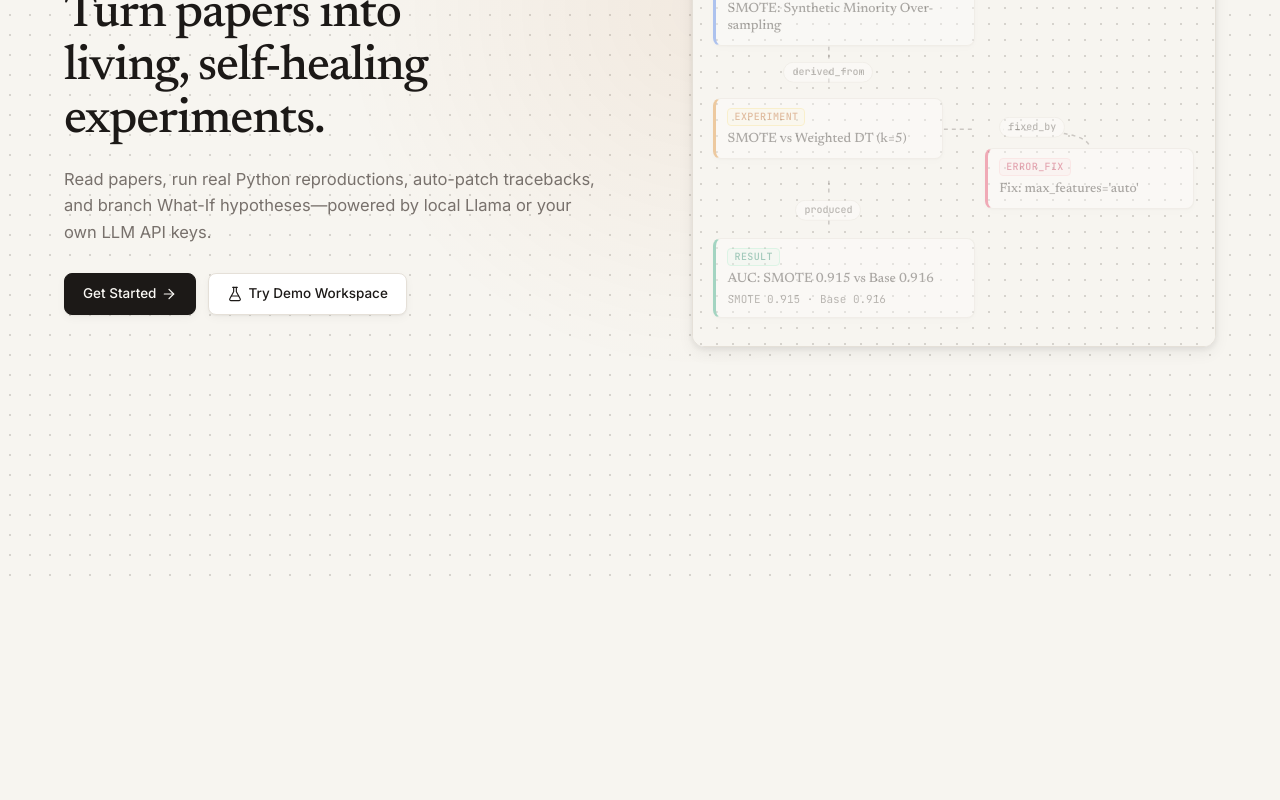
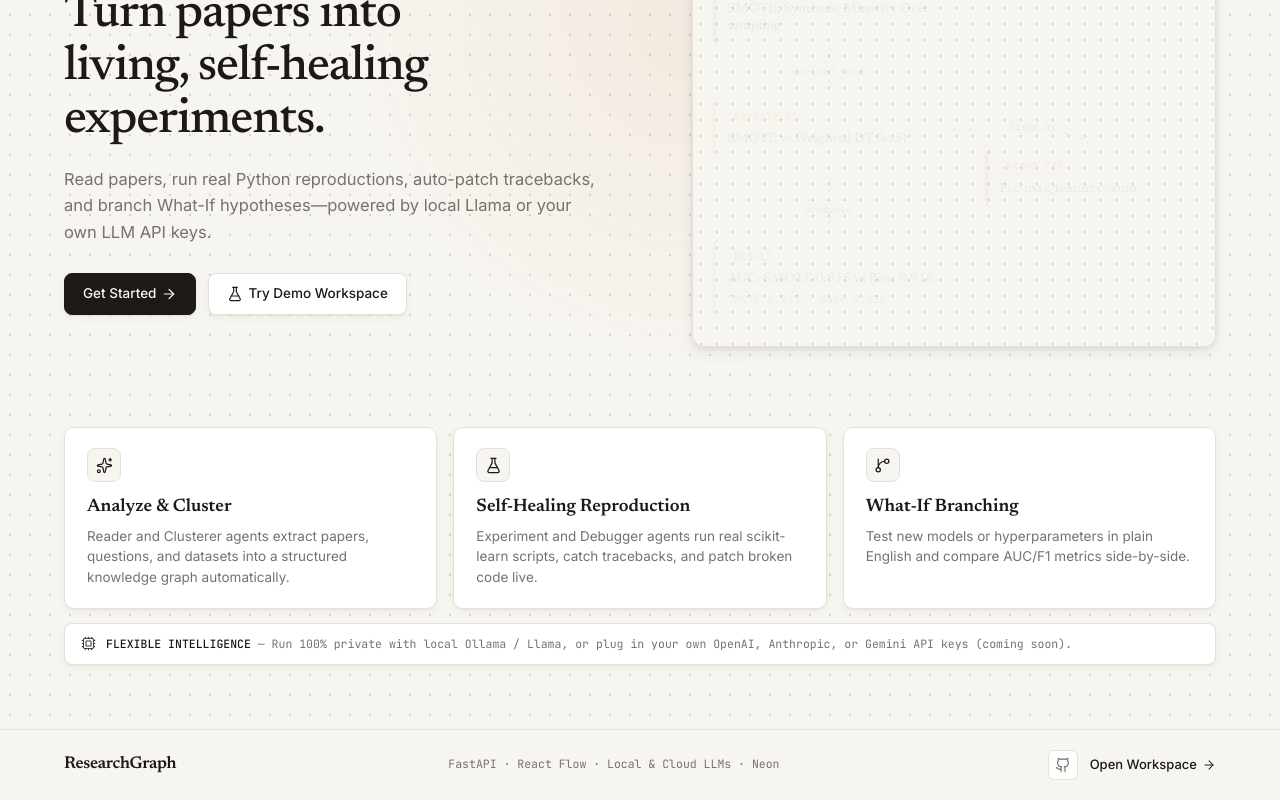
Before and after one commit to yay1503/ReasearchGraph, a React (Vite) app in the folder Frontend/: page / in a window 1280 px wide. Shown: the part 215-1015 px from the top of the page. Before the commit the page ends 800 px from the top, so only its background shows below. Built offline with nearby package versions, Linux system fonts and the light colour scheme.

Commit message:
Added the How it works strip

```diff
--- a/Frontend/src/index.css
+++ b/Frontend/src/index.css
@@ -1871,3 +1871,177 @@ body,
   flex-wrap: wrap;
   gap: 10px;
 }
+
+/* Landing: How It Works Strip */
+.rg-how-section {
+  position: relative;
+  z-index: 1;
+  max-width: 1200px;
+  margin: 0 auto;
+  padding: 0 24px 64px;
+}
+
+.rg-how-grid {
+  display: grid;
+  grid-template-columns: repeat(3, minmax(0, 1fr));
+  gap: 16px;
+}
+
+.rg-how-card {
+  padding: 20px 22px;
+  background-color: var(--bg-surface);
+  border: 1px solid var(--border-paper);
+  border-radius: 10px;
+  box-shadow: var(--shadow-card);
+  transition: border-color 150ms ease, box-shadow 150ms ease;
+}
+
+.rg-how-card:hover {
+  border-color: var(--border-strong);
+  box-shadow: var(--shadow-hover);
+}
+
+.rg-how-icon-wrap {
+  width: 34px;
+  height: 34px;
+  border-radius: 8px;
+  background-color: var(--bg-canvas);
+  border: 1px solid var(--border-paper);
+  color: var(--text-ink);
+  display: inline-flex;
+  align-items: center;
+  justify-content: center;
+}
+
+.rg-how-title {
+  margin-top: 14px;
+  font-family: var(--font-serif);
+  font-size: 18px;
+  font-weight: 600;
+  line-height: 1.25;
+  color: var(--text-ink);
+}
+
+.rg-how-desc {
+  margin-top: 7px;
+  font-family: var(--font-sans);
+  font-size: 13.5px;
+  line-height: 1.55;
+  color: var(--text-muted);
+}
+
+.rg-intel-bar {
+  margin-top: 14px;
+  padding: 11px 16px;
+  background-color: var(--bg-surface);
+  border: 1px solid var(--border-paper);
+  border-radius: 8px;
+  box-shadow: var(--shadow-card);
+  display: flex;
+  align-items: center;
+  gap: 10px;
+  font-family: var(--font-mono);
+  font-size: 11.5px;
+  line-height: 1.5;
+  color: var(--text-muted);
+}
+
+.rg-intel-icon {
+  flex-shrink: 0;
+  color: var(--text-secondary);
+}
+
+.rg-intel-lead {
+  font-weight: 500;
+  color: var(--text-ink);
+}
+
+/* Landing: Compact Editorial Footer */
+.rg-footer {
+  position: relative;
+  z-index: 1;
+  border-top: 1px solid var(--border-paper);
+  background-color: var(--bg-canvas);
+}
+
+.rg-footer-inner {
+  max-width: 1200px;
+  margin: 0 auto;
+  padding: 20px 24px;
+  display: flex;
+  align-items: center;
+  justify-content: space-between;
+  flex-wrap: wrap;
+  gap: 14px 20px;
+}
+
+.rg-footer-brand {
+  font-size: 17px;
+}
+
+.rg-footer-stack {
+  font-family: var(--font-mono);
+  font-size: 11.5px;
+  color: var(--text-muted);
+}
+
+.rg-footer-links {
+  display: flex;
+  align-items: center;
+  gap: 12px;
+}
+
+.rg-footer-icon-link {
+  width: 30px;
+  height: 30px;
+  border-radius: 6px;
+  border: 1px solid var(--border-paper);
+  background-color: var(--bg-surface);
+  color: var(--text-muted);
+  display: inline-flex;
+  align-items: center;
+  justify-content: center;
+  text-decoration: none;
+  transition: border-color 140ms ease, color 140ms ease;
+}
+
+.rg-footer-icon-link:hover {
+  border-color: var(--border-strong);
+  color: var(--text-ink);
+}
+
+.rg-footer-link {
+  display: inline-flex;
+  align-items: center;
+  gap: 5px;
+  font-family: var(--font-sans);
+  font-size: 13px;
+  font-weight: 500;
+  color: var(--text-ink);
+  text-decoration: none;
+  transition: opacity 140ms ease;
+}
+
+.rg-footer-link:hover {
+  opacity: 0.75;
+}
+
+.rg-footer-icon-link:focus-visible,
+.rg-footer-link:focus-visible {
+  outline: 2px solid var(--accent-amber);
+  outline-offset: 2px;
+}
+
+@media (max-width: 900px) {
+  .rg-how-section {
+    padding: 0 20px 48px;
+  }
+
+  .rg-how-grid {
+    grid-template-columns: 1fr;
+  }
+
+  .rg-footer-inner {
+    padding: 18px 20px;
+  }
+}
--- a/Frontend/src/pages/LandingPage.jsx
+++ b/Frontend/src/pages/LandingPage.jsx
@@ -1,10 +1,41 @@
 import { useRef, useState, useEffect } from 'react';
 import { Link, useNavigate } from 'react-router-dom';
-import { ArrowRight, FlaskConical, Moon, Sun, AlertCircle, X } from 'lucide-react';
+import {
+  ArrowRight,
+  Cpu,
+  FlaskConical,
+  GitBranch,
+  Moon,
+  Sparkles,
+  Sun,
+  AlertCircle,
+  X,
+} from 'lucide-react';
 import HeroGraphPreview from '../components/HeroGraphPreview';
 import { useTheme } from '../utils/theme';
 
 const API = 'http://127.0.0.1:8000';
+
+const WORKFLOW_CARDS = [
+  {
+    icon: Sparkles,
+    title: 'Analyze & Cluster',
+    description:
+      'Reader and Clusterer agents extract papers, questions, and datasets into a structured knowledge graph automatically.',
+  },
+  {
+    icon: FlaskConical,
+    title: 'Self-Healing Reproduction',
+    description:
+      'Experiment and Debugger agents run real scikit-learn scripts, catch tracebacks, and patch broken code live.',
+  },
+  {
+    icon: GitBranch,
+    title: 'What-If Branching',
+    description:
+      'Test new models or hyperparameters in plain English and compare AUC/F1 metrics side-by-side.',
+  },
+];
 
 export default function LandingPage() {
   const navigate = useNavigate();
@@ -112,7 +143,8 @@ export default function LandingPage() {
       </header>
 
       {/* Hero Section */}
-      <main className="rg-hero">
+      <main>
+        <section className="rg-hero">
           <div className="rg-hero-copy">
             <div className="rg-eyebrow-pill rg-stagger-1">
               MULTI-AGENT RESEARCH CANVAS · LOCAL LLAMA &amp; API KEYS
@@ -150,11 +182,82 @@ export default function LandingPage() {
             </div>
           </div>
 
-        {/* Right Column: Animated Mini-Graph Preview */}
           <div className="rg-hero-preview-slot rg-stagger-3" aria-label="Interactive graph preview">
             <HeroGraphPreview />
           </div>
+        </section>
+
+        {/* 3-Card "How It Works" Strip */}
+        <section className="rg-how-section" aria-label="How It Works">
+          <div className="rg-how-grid">
+            {WORKFLOW_CARDS.map((card) => {
+              const Icon = card.icon;
+              return (
+                <article key={card.title} className="rg-how-card">
+                  <div className="rg-how-icon-wrap" aria-hidden="true">
+                    <Icon size={17} strokeWidth={1.75} />
+                  </div>
+                  <h2 className="rg-how-title">{card.title}</h2>
+                  <p className="rg-how-desc">{card.description}</p>
+                </article>
+              );
+            })}
+          </div>
+
+          <div className="rg-intel-bar">
+            <Cpu size={15} strokeWidth={1.75} className="rg-intel-icon" aria-hidden="true" />
+            <span>
+              <strong className="rg-intel-lead">FLEXIBLE INTELLIGENCE</strong> — Run
+              100% private with local Ollama / Llama, or plug in your own OpenAI,
+              Anthropic, or Gemini API keys (coming soon).
+            </span>
+          </div>
+        </section>
       </main>
+
+      {/* Compact Editorial Footer */}
+      <footer className="rg-footer">
+        <div className="rg-footer-inner">
+          <Link to="/" className="rg-brand rg-brand-link rg-footer-brand">
+            ResearchGraph
+          </Link>
+
+          <span className="rg-footer-stack">
+            FastAPI · React Flow · Local &amp; Cloud LLMs · Neon
+          </span>
+
+          <div className="rg-footer-links">
+            <a
+              href="https://github.com"
+              target="_blank"
+              rel="noreferrer"
+              className="rg-footer-icon-link"
+              aria-label="GitHub repository"
+              title="GitHub"
+            >
+              <svg
+                viewBox="0 0 24 24"
+                width="16"
+                height="16"
+                fill="none"
+                stroke="currentColor"
+                strokeWidth="1.75"
+                strokeLinecap="round"
+                strokeLinejoin="round"
+                aria-hidden="true"
+              >
+                <path d="M15 22v-4a4.8 4.8 0 0 0-1-3.5c3 0 6-2 6-5.5.08-1.25-.27-2.48-1-3.5.28-1.15.28-2.35 0-3.5 0 0-1 0-3 1.5-2.64-.5-5.36-.5-8 0C6 2 5 2 5 2c-.3 1.15-.3 2.35 0 3.5A5.403 5.403 0 0 0 4 9c0 3.5 3 5.5 6 5.5-.39.49-.68 1.05-.85 1.65-.17.6-.22 1.23-.15 1.85v4" />
+                <path d="M9 18c-4.51 2-5-2-7-2" />
+              </svg>
+            </a>
+
+            <Link to="/workspace" className="rg-footer-link">
+              <span>Open Workspace</span>
+              <ArrowRight size={14} strokeWidth={1.75} />
+            </Link>
+          </div>
+        </div>
+      </footer>
 
       {errorMessage && (
         <div className="rg-toast-wrap" role="status" aria-live="polite">
```
Lines whose indentation alone changed are shown as unchanged.
